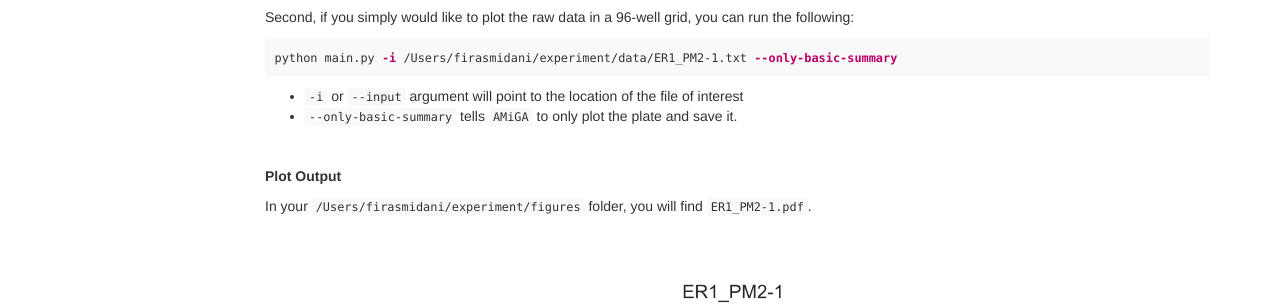
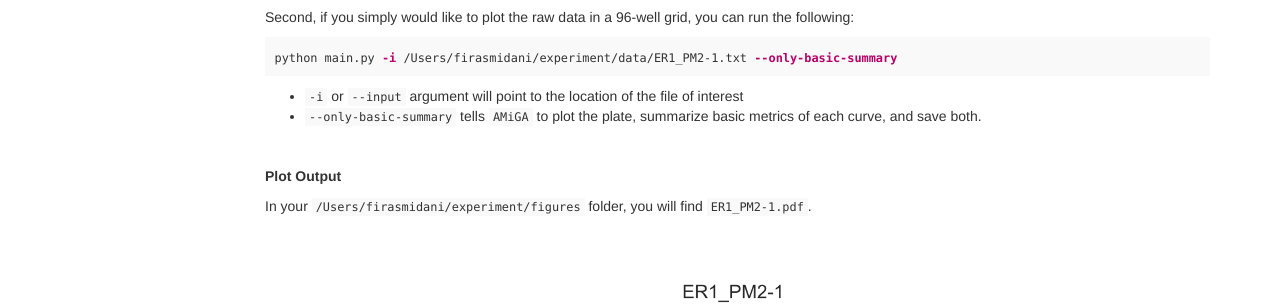
Before and after one commit to firasmidani/amiga, a Jekyll site: the page built from docs/_posts/2020-03-25-plotting.md, in a window 1280 px wide. Shown: the part 520-825 px from the top of the page. Built offline with Jekyll 4.4.1, drawn with Linux system fonts in a browser that asks for light colours.

Commit message:
formatting

````diff
--- a/docs/_posts/2020-03-25-plotting.md
+++ b/docs/_posts/2020-03-25-plotting.md
@@ -42,7 +42,7 @@ python main.py -i /Users/firasmidani/experiment/data/ER1_PM2-1.txt --only-basic-
 ```
 
 - `-i` or `--input` argument will point to the location of the file of interest<br/>
-- `--only-basic-summary` tells `AMiGA` to only plot the plate and save it.<br />
+- `--only-basic-summary` tells `AMiGA` to plot the plate, summarize basic metrics of each curve, and save both.<br />
 
 <br />
 
````
Also changed, not shown: docs/_posts/2020-03-25-fitting.md (+1 -0 lines).
